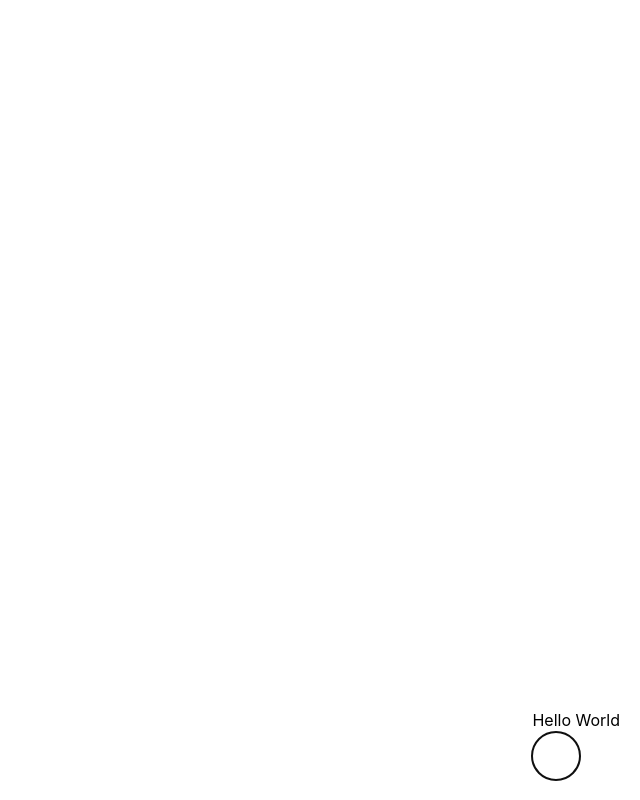
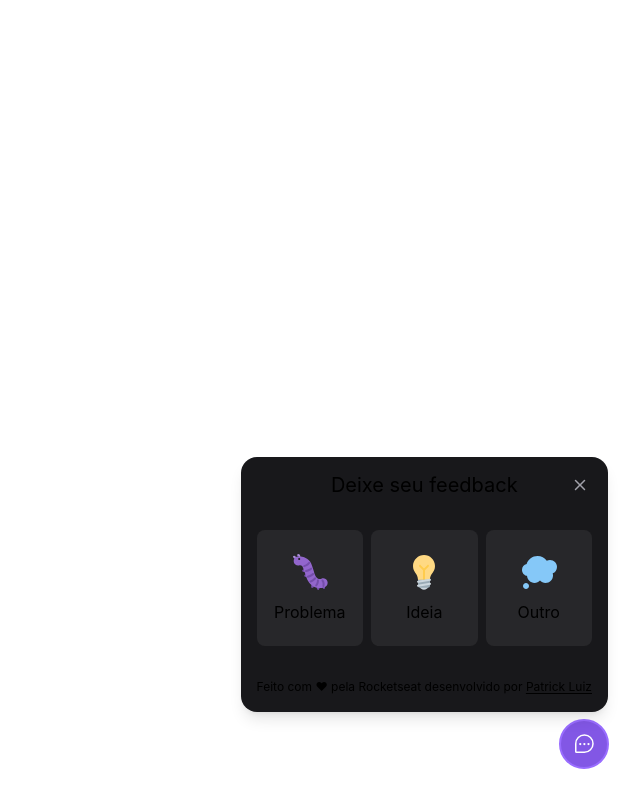
Before and after one commit to patrickluizdev/FeedbackWidget, a React (Vite) app in the folder web/: page / in a window 1280 px wide. Both pictures are taken after a click on the button "Feedback". Shown: the whole page, without its empty margins (640-1280 px from the left). Built offline with nearby package versions, Linux system fonts and the light colour scheme.

Commit message:
refactor: :truck: moved components

```diff
--- a/web/src/App.tsx
+++ b/web/src/App.tsx
@@ -1,4 +1,4 @@
-import { Widget } from "./assets/components/Widget"
+import { Widget } from "./components/Widget"
 
 export function App() {
   return (
--- /dev/null
+++ b/web/src/components/CloseButton.tsx
@@ -0,0 +1,10 @@
+import { Popover } from "@headlessui/react";
+import { X } from "@phosphor-icons/react";
+
+export function CloseButton(){
+  return(
+    <Popover.Button className="top-5 right-5 absolute text-dark-text-secondary hover:text-dark-text-primary">
+      <X weight="bold" className="w-4 h-4"/>
+    </Popover.Button>
+    );
+}
--- a/web/src/assets/components/Widget.tsx
+++ b/web/src/components/Widget.tsx
@@ -1,14 +1,17 @@
 import { ChatTeardropDots } from '@phosphor-icons/react'
 import { Popover } from '@headlessui/react'
+import { WidgetForm } from './WidgetForm'
 
 
 export function Widget(){
   return (
-    <Popover  className='absolute bottom-5 right-5'>
+    <Popover  className='absolute bottom-4 right-4 md:bottom-8 md:right-8 flex flex-col items-end '>
 
-      <Popover.Panel>Hello World</Popover.Panel>
+      <Popover.Panel>
+        <WidgetForm></WidgetForm>
+      </Popover.Panel>
 
-      <Popover.Button className='flex items-center bg-brand-500 rounded-full px-3 h-12 hover:bg-brand-300 group transition-all duration-900 outline-brand-300 active:outline-brand-500'>
+      <Popover.Button className='flex items-center bg-brand-primary rounded-full px-3 h-12 hover:bg-brand-hover group transition-all duration-900 outline-brand-hover active:outline-brand-hover'>
         <ChatTeardropDots className='w-6  h-6 text-white'/>
         <span className='text-white max-w-0 overflow-hidden group-hover:max-w-xs transition-all duration-700 ease-linear'>
           <span className='pl-2'></span>
--- /dev/null
+++ b/web/src/components/WidgetForm.tsx
@@ -0,0 +1,66 @@
+import { CloseButton } from "./CloseButton";
+import bugImageUrl from "../assets/bug.svg"
+import ideaImageUrl from "../assets/idea.svg"
+import thoughtImageUrl from "../assets/thought.svg"
+import { useState } from "react";
+
+const feedbackTypes = {
+  BUG: {
+    title: "Problema",
+    image: {
+      source: bugImageUrl,
+      alt: 'Imagem de um inseto'
+    }
+  },
+  IDEA: {
+    title: "Ideia",
+    image: {
+      source: ideaImageUrl,
+      alt: 'Imagem de uma lâmpada'
+    }
+  },
+  OTHER: {
+    title: "Outro",
+    image: {
+      source: thoughtImageUrl,
+      alt: 'Imagem de uma nuvem de pensamentos'
+    }
+  }
+}
+
+type FeedbackType = keyof typeof feedbackTypes;
+
+export function WidgetForm(){
+  const [feedbackType, setFeedbackType] = useState<FeedbackType | null>(null);
+  return (
+    <div className='bg-dark-surface-primary p-4 relative rounded-2xl  flex flex-col items-center shadow-lg mb-2 w-[calc(100vw-2rem)] md:w-auto'>
+      <header>
+        <span className="text-xl leading-6">Deixe seu feedback</span>
+        <CloseButton/>
+      </header>
+        {!feedbackType ? (
+          <div className="flex py-8  gap-2 w-full">
+            { Object.entries(feedbackTypes).map(([key, value]) => {
+              return(
+                <button
+                  key={key}
+                  className="bg-dark-surface-secondary rounded-lg py-5 w-24 flex-1 flex flex-col items-center gap-2 border-2 border-transparent hover:border-brand-hover focus:border-brand-hover focus:outline-none"
+                  onClick={() => setFeedbackType(key as FeedbackType)}
+                  type="button"
+                >
+                  <img src={value.image.source} alt={value.image.alt} />
+                  <span>{value.title}</span>
+                </button>
+              );
+            }) }
+          </div>
+        ) : (
+          <span> .... </span>
+        )
+      }
+      <footer className="text-xs ">
+        Feito com ♥ pela Rocketseat desenvolvido por <a className="underline underline-offset-2 outline-none hover:text-brand-hover focus:text-brand-hover" target="_blank" href="https://patrickluiz.tech">Patrick Luiz</a>
+      </footer>
+    </div>
+  )
+}
```
